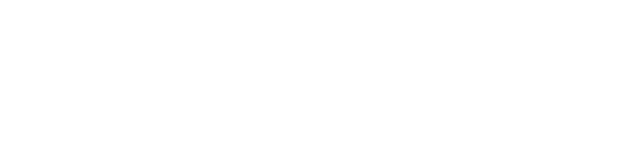
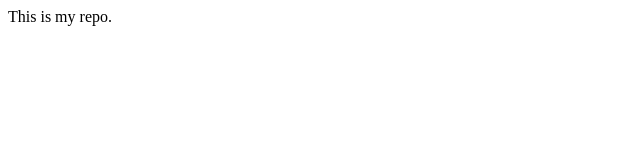
Before and after one commit to vidushi271-hub/localrepo, a plain HTML site: page index.html in a window 1280 px wide. Shown: the whole page, without its empty margins (0-640 px from the left). Drawn offline with Linux system fonts and the light colour scheme.

Commit message:
new changes

```diff
--- a/index.html
+++ b/index.html
@@ -0,0 +1 @@
+<p>This is my repo.</p>
--- a/style.css
+++ b/style.css
@@ -1,3 +1,3 @@
 p{
-    color:red;S
+    color:red;
 }
```
Also changed, not shown: 1 other file.
